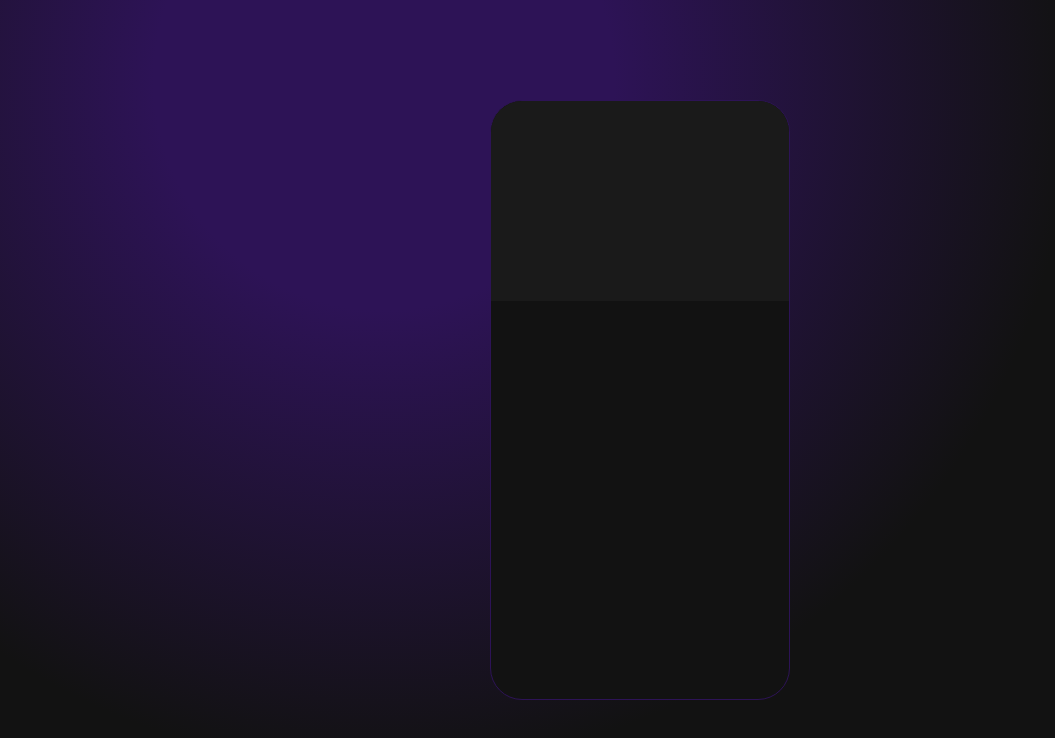
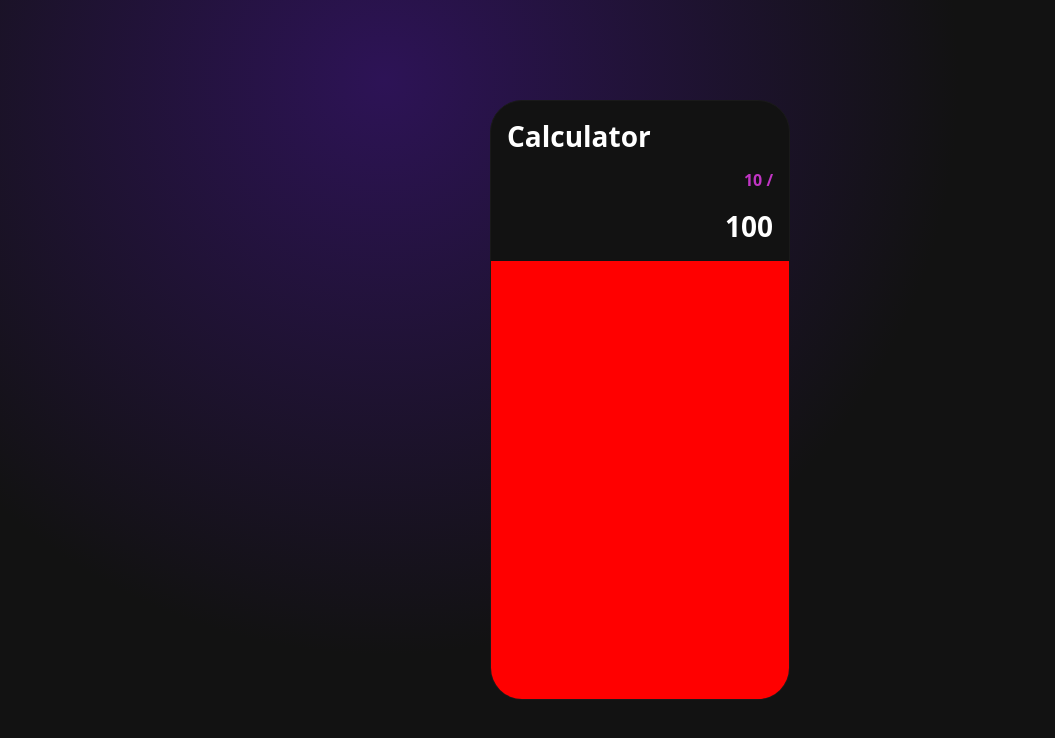
Before and after one commit to j4b1er/calculator-react, a React (Vite) app: page / in a window 1280 px wide. Shown: the top 738 px of the page, without its empty margins (0-1055 px from the left). Built offline with nearby package versions, Linux system fonts and the light colour scheme.

Commit message:
Added styles for header

```diff
--- a/src/assets/css/styles.css
+++ b/src/assets/css/styles.css
@@ -8,7 +8,8 @@
 body {
   min-height: 100vh;
   padding: 1rem;
-  background: radial-gradient(circle at 30% 10%, #2d1356 20%, #121212 60%);
+  background-color: #121212;
+  background: radial-gradient(circle at 30% 10%, #2d1356, #121212 50%);
   display: flex;
   align-items: center;
   justify-content: center; }
@@ -19,7 +20,33 @@ body {
   background-color: #121212;
   border-radius: 2rem;
   overflow: hidden;
-  border: 1px solid #2d1356; }
+  font-family: system-ui, -apple-system, BlinkMacSystemFont, "Segoe UI", Roboto,
+ Oxygen, Ubuntu, Cantarell, "Open Sans", "Helvetica Neue", sans-serif;
+  border: 1px solid #1a1a1a; }
   .calculator__header {
-    height: 200px;
-    background-color: #1a1a1a; }
+    height: 160px;
+    display: flex;
+    flex-flow: column nowrap;
+    justify-content: space-between;
+    padding: 1rem; }
+    .calculator__header--title {
+      color: #ffffff;
+      font-size: 1.75rem; }
+    .calculator__header--calc {
+      align-self: flex-end;
+      display: flex;
+      flex-flow: column nowrap;
+      align-items: flex-end;
+      gap: 1rem; }
+    .calculator__header--past {
+      color: #c035c3;
+      font-weight: 600;
+      font-size: 1rem; }
+    .calculator__header--curr {
+      color: #ffffff;
+      font-weight: 600;
+      font-size: 1.75rem; }
+  .calculator__body {
+    height: 440px;
+    display: grid;
+    background-color: red; }
--- a/src/assets/sass/abstract/_variables.scss
+++ b/src/assets/sass/abstract/_variables.scss
@@ -6,7 +6,5 @@ $color-black-300: #2c2b2b;
 $color-black-600: #1a1a1a;
 $color-black-900: #121212;
 
-$color-blue-accent-900: #267bf0;
-
 $color-purple-accent-300: #c035c3;
 $color-purple-accent-900: #2d1356;
--- a/src/assets/sass/base/_base.scss
+++ b/src/assets/sass/base/_base.scss
@@ -9,11 +9,11 @@
 body {
   min-height: 100vh;
   padding: 1rem;
-  // background-color: $color-black-900;
+  background-color: $color-black-900;
   background: radial-gradient(
     circle at 30% 10%,
-    $color-purple-accent-900 20%,
-    $color-black-900 60%
+    $color-purple-accent-900,
+    $color-black-900 50%
   );
 
   display: flex;
--- a/src/assets/sass/components/_calculator.scss
+++ b/src/assets/sass/components/_calculator.scss
@@ -4,11 +4,49 @@
   background-color: $color-black-900;
   border-radius: 2rem;
   overflow: hidden;
+  font-family: system-ui, -apple-system, BlinkMacSystemFont, "Segoe UI", Roboto,
+    Oxygen, Ubuntu, Cantarell, "Open Sans", "Helvetica Neue", sans-serif;
 
-  border: 1px solid $color-purple-accent-900;
+  border: 1px solid $color-black-600;
 
   &__header {
-    height: 200px;
-    background-color: $color-black-600;
+    height: 160px;
+
+    display: flex;
+    flex-flow: column nowrap;
+    justify-content: space-between;
+
+    padding: 1rem;
+
+    &--title {
+      color: $color-white-100;
+      font-size: 1.75rem;
+    }
+
+    &--calc {
+      align-self: flex-end;
+      display: flex;
+      flex-flow: column nowrap;
+      align-items: flex-end;
+      gap: 1rem;
+    }
+
+    &--past {
+      color: $color-purple-accent-300;
+      font-weight: 600;
+      font-size: 1rem;
+    }
+
+    &--curr {
+      color: $color-white-100;
+      font-weight: 600;
+      font-size: 1.75rem;
+    }
+  }
+
+  &__body {
+    height: 440px;
+    display: grid;
+    background-color: red;
   }
 }
--- a/src/components/App.jsx
+++ b/src/components/App.jsx
@@ -4,7 +4,13 @@ import Body from "./Body";
 export default function App() {
   return (
     <div className="calculator">
-      <Header></Header>
+      <Header>
+        <h1 className="calculator__header--title">Calculator</h1>
+        <div className="calculator__header--calc">
+          <div className="calculator__header--past">10 / </div>
+          <div className="calculator__header--curr">100</div>
+        </div>
+      </Header>
       <Body></Body>
     </div>
   );
--- a/src/components/Body.jsx
+++ b/src/components/Body.jsx
@@ -1,3 +1,3 @@
 export default function Body({ children }) {
-  return <div>{children}</div>;
+  return <div className="calculator__body">{children}</div>;
 }
```
